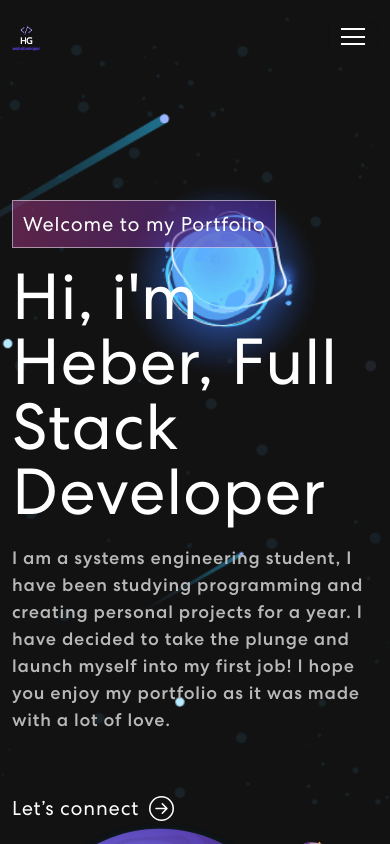
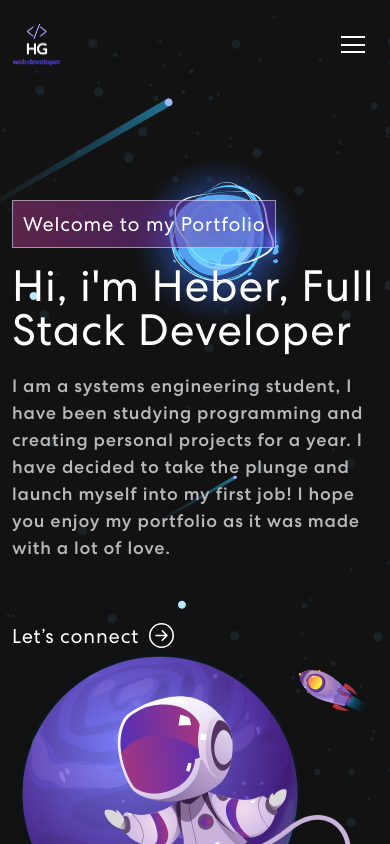
Before and after one commit to Boguita/Personal-Portfolio, a React (Create React App) app: page / in a window 390 px wide. Shown: the top 844 px of the page. Built offline with nearby package versions, Linux system fonts and the light colour scheme.

Commit message:
add style responsive to text and animation to banner

```diff
--- a/src/App.css
+++ b/src/App.css
@@ -94,9 +94,11 @@ nav.navbar {
   z-index: 9999;
   transition: 0.32s ease-in-out;
 }
-
+.logo {
+  min-width: 50px;
+}
 nav.navbar.scrolled {
-  padding: 10px 0;
+  padding: 0px 0;
   background-color: #121212;
 }
 
@@ -282,7 +284,7 @@ nav.navbar .navbar-toggler[aria-expanded="true"] .navbar-toggler-icon {
 }
 
 .banner h1 {
-  font-size: 65px;
+  font-size: calc(2.5em + 1vw);
   font-weight: 700;
   letter-spacing: 0.8px;
   line-height: 1;
--- a/src/components/Banner.js
+++ b/src/components/Banner.js
@@ -2,6 +2,7 @@ import { useState, useEffect } from "react";
 import { Col, Container, Row } from "react-bootstrap";
 import { ArrowRightCircle } from "react-bootstrap-icons";
 import headerImg from '../assets/img/header-img.svg';
+import TrackVisibility from "react-on-screen";
 
 export const Banner = () => {
   const [loopNum, setLoopNum] = useState(0);
@@ -40,6 +41,13 @@ const tick = () => {
   return (
     <section className="banner" id="home">
       <Container>
+        <TrackVisibility partialVisibility>
+        {({ isVisible }) => (
+                <div
+                  className={
+                    isVisible ? "animate__animated animate__fadeIn" : ""
+                  }
+                >
           <Row className="align-items-center">
             <Col xs={12} md={6} xl={7}>
               <span className="tagline">Welcome to my Portfolio</span>
@@ -50,10 +58,10 @@ const tick = () => {
               <p>
                 I am a systems engineering student, I have been studying
                 programming and creating personal projects for a year. I have
-              decided to take the plunge and launch myself into my first job! I
-              hope you enjoy my portfolio as it was made with a lot of love.
+                decided to take the plunge and launch myself into my first job!
+                I hope you enjoy my portfolio as it was made with a lot of love.
               </p>
-            <button >
+              <button>
                 Let’s connect
                 <ArrowRightCircle size={25} />
               </button>
@@ -62,6 +70,9 @@ const tick = () => {
               <img src={headerImg} alt={"Header Img"} />
             </Col>
           </Row>
+          </div>
+          )}
+        </TrackVisibility>
       </Container>
     </section>
   );
```
Lines whose indentation alone changed are shown as unchanged.
